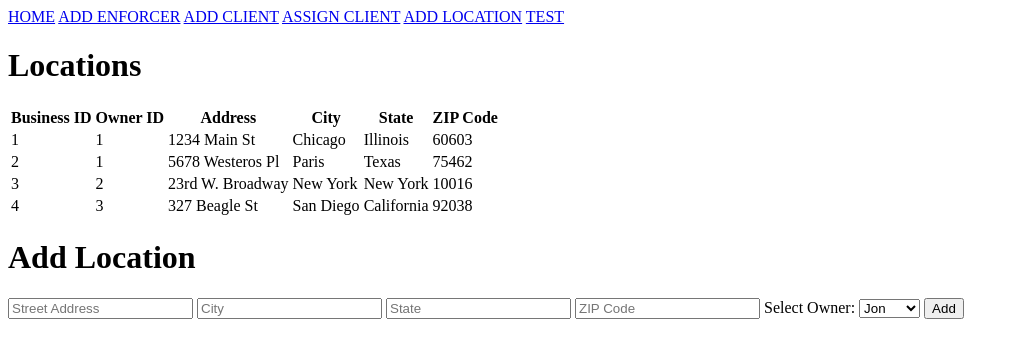
After one commit to cbridgesosu/WeHeartLoanSharking, a Flask app: page /add_location in a window 1280 px wide. The commit adds this page. Shown: the top 358 px of the page, without its empty margins (0-1019 px from the left). Run offline with Flask 3, Linux system fonts and the light colour scheme.

Commit message:
created add_location page

```diff
--- a/app.py
+++ b/app.py
@@ -75,6 +75,41 @@ enforcer_has_clients = [
     },
 ]
 
+locations = [
+     {
+          'businessID': 1,
+          'ownerID': 1,
+          'streetAddress': '1234 Main St',
+          'cityName': 'Chicago',
+          'stateName': 'Illinois',
+          'zipCode': 60603
+     },
+     {
+          'businessID': 2,
+          'ownerID': 1,
+          'streetAddress': '5678 Westeros Pl',
+          'cityName': 'Paris',
+          'stateName': 'Texas',
+          'zipCode': 75462
+     },
+     {
+          'businessID': 3,
+          'ownerID': 2,
+          'streetAddress': '23rd W. Broadway',
+          'cityName': 'New York',
+          'stateName': 'New York',
+          'zipCode': 10016
+     },
+     {
+          'businessID': 4,
+          'ownerID': 3,
+          'streetAddress': '327 Beagle St',
+          'cityName': 'San Diego',
+          'stateName': 'California',
+          'zipCode': 92038
+     }
+]
+
 # Configuration
 
 app = Flask(__name__)
@@ -111,6 +146,13 @@ def assign_client():
             print("Client assigned.")
     return render_template("assign_client.j2", enforcers=enforcers, clients=clients, enforcer_has_clients=enforcer_has_clients)
 
+@app.route('/add_location', methods=["POST", "GET"])
+def add_location():
+    if request.method == "POST":
+            print("Location added.")
+
+    return render_template("add_location.j2", locations=locations, clients=clients)
+
 @app.route('/test')
 def test():
     return render_template("test.j2")
--- /dev/null
+++ b/templates/add_location.j2
@@ -0,0 +1,47 @@
+
+{% extends "base.j2" %}
+{% block content %}
+
+    <h1>Locations</h1>
+
+    <table>
+        <thead>
+        <tr>
+            <th>Business ID</th>
+            <th>Owner ID</th>
+            <th>Address</th>
+            <th>City</th>
+            <th>State</th>
+            <th>ZIP Code</th>
+        </tr>
+        <tbody>
+        {% for location in locations %}
+            <tr>
+                <td>{{ location['businessID'] }}</td>
+                <td>{{ location['ownerID'] }}</td>
+                <td>{{ location['streetAddress'] }}</td>
+                <td>{{ location['cityName'] }}</td>
+                <td>{{ location['stateName'] }}</td>
+                <td>{{ location['zipCode'] }}</td>
+            </tr>
+        {% endfor %}
+    </table>
+
+
+    <h1>Add Location</h1>
+    <form action="{{ url_for('add_location') }}" method="POST">
+        <input type="text" name="streetAddress" placeholder="Street Address" required=True />
+        <input type="text" name="cityName" placeholder="City" required=True />
+        <input type="text" name="stateName" placeholder="State" required=True />
+        <input type="number" name="zipCode" placeholder="ZIP Code" required=True />
+        <label for="assign_owner">Select Owner:</label>
+        <select id="assign_owner" name="assign_owner" required=True >
+            {% for client in clients %}
+                <option value={{ client["firstName"] }}>{{ client["firstName"] }}</option>
+            {% endfor %}
+        </select>
+        <button type="submit">Add</button>
+    </form>
+
+
+{% endblock %}
--- a/templates/base.j2
+++ b/templates/base.j2
@@ -14,7 +14,7 @@
         <a href="{{ url_for('add_enforcer') }}">ADD ENFORCER</a>
         <a href="{{ url_for('add_client') }}">ADD CLIENT</a>
         <a href="{{ url_for('assign_client') }}">ASSIGN CLIENT</a>
-
+        <a href="{{ url_for('add_location') }}">ADD LOCATION</a>
 
         <a href="{{ url_for('test') }}">TEST</a>
 
```
